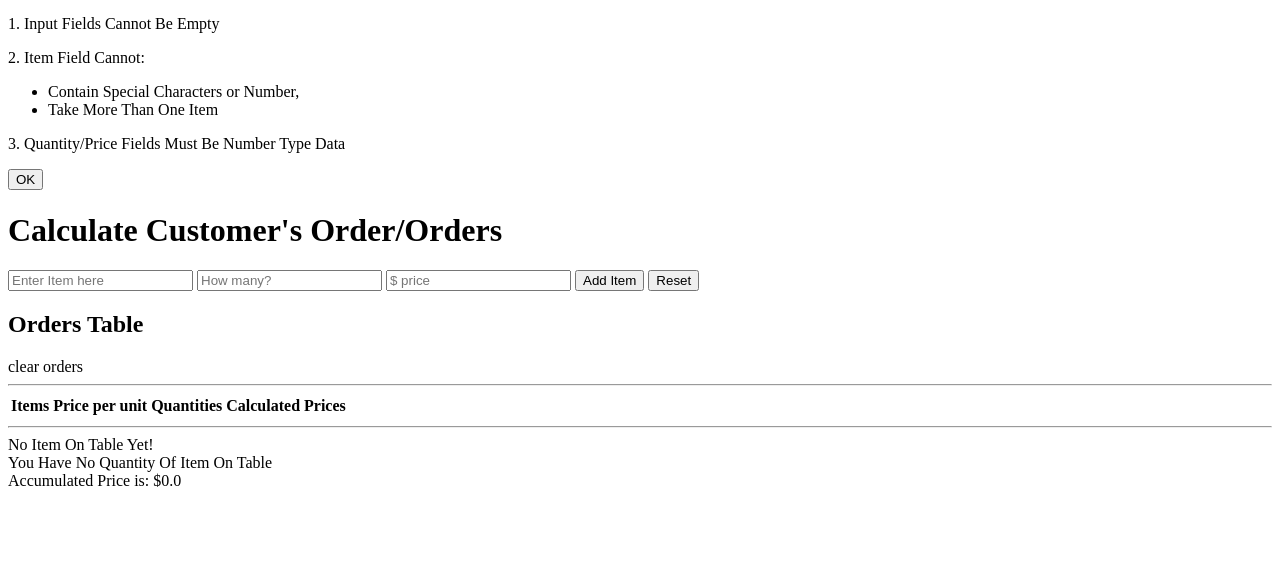
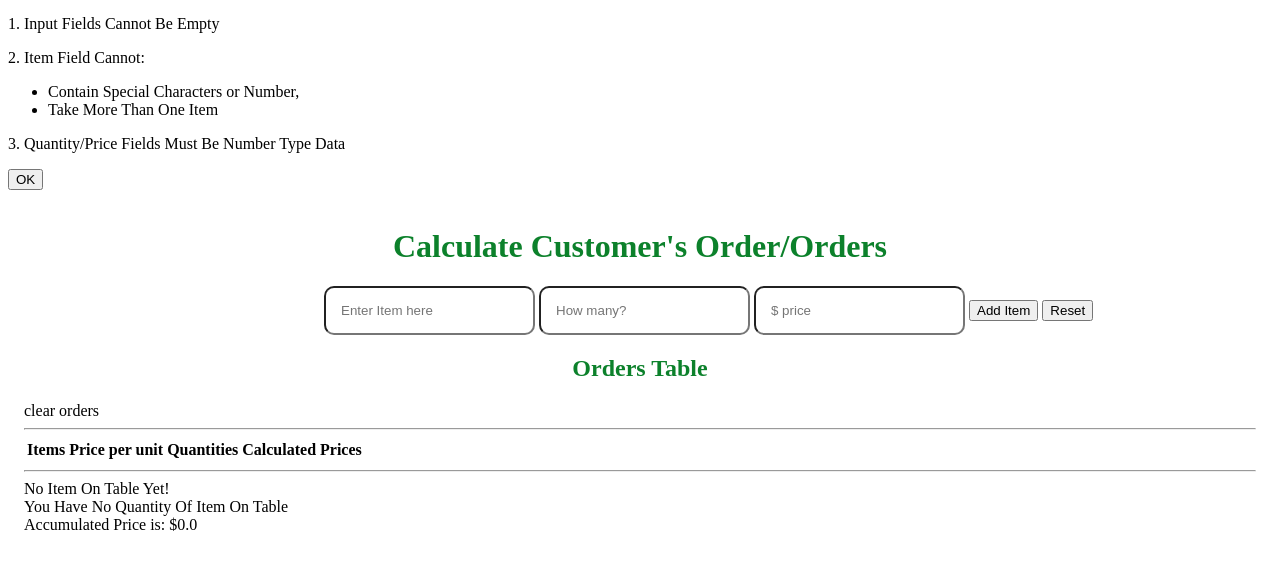
Before and after one commit to DanielAdek/shopping-calculator, a plain HTML site: page UI/index.html in a window 1280 px wide. Shown: the part 232-800 px from the top of the page. Drawn offline with Linux system fonts and the light colour scheme; a script that the page names is missing.

Commit message:
style form section

```diff
--- a/UI/main.css
+++ b/UI/main.css
@@ -4,3 +4,32 @@ header {
     background-size: cover;
     height: 180px;
 }
+.main-section {
+    padding: 1rem;
+}
+
+h1,
+h2 {
+    text-align: center;
+    color: #0c812b;
+}
+
+/*
+    form section
+====================== */
+
+.form {
+    margin-left: 300px;
+}
+
+input {
+    padding: 15px;
+    border-radius: 10px;
+}
+
+input:active,
+input:focus {
+    color: #fff;
+    background: #210b9b;
+    outline: none;
+}
```
